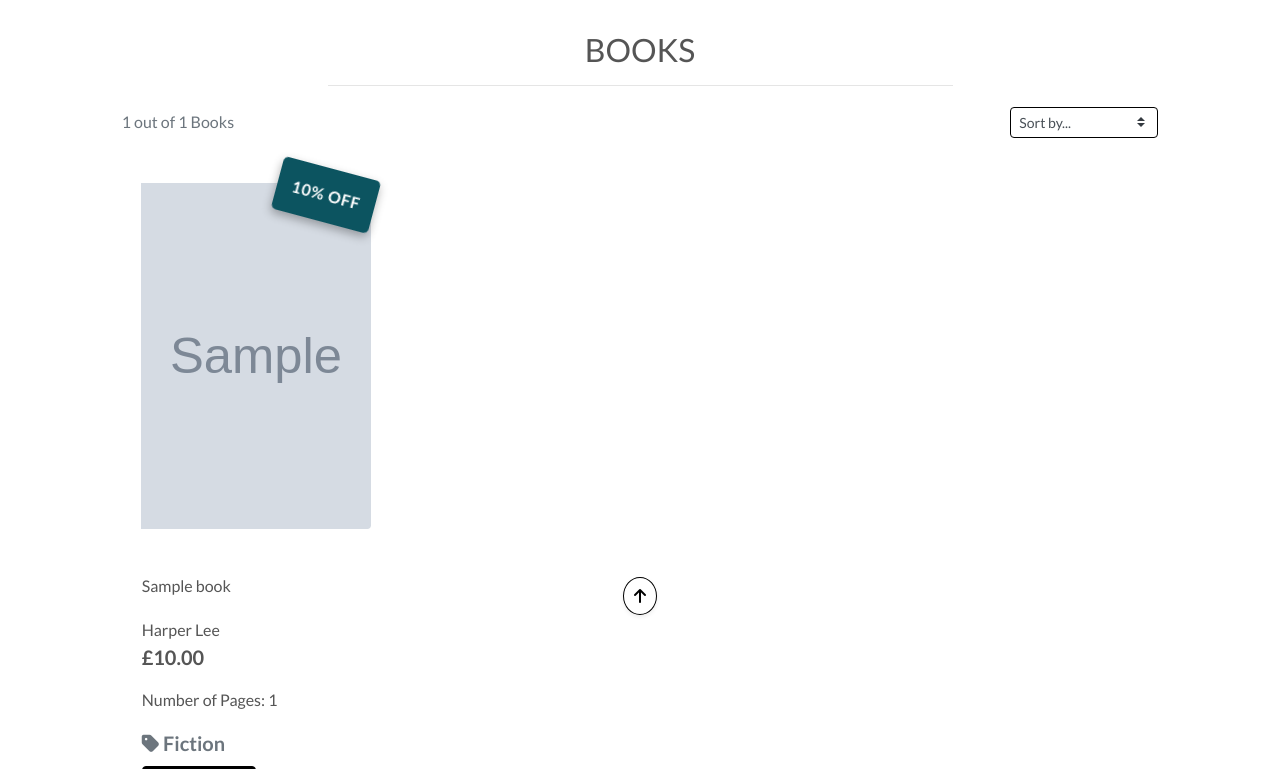
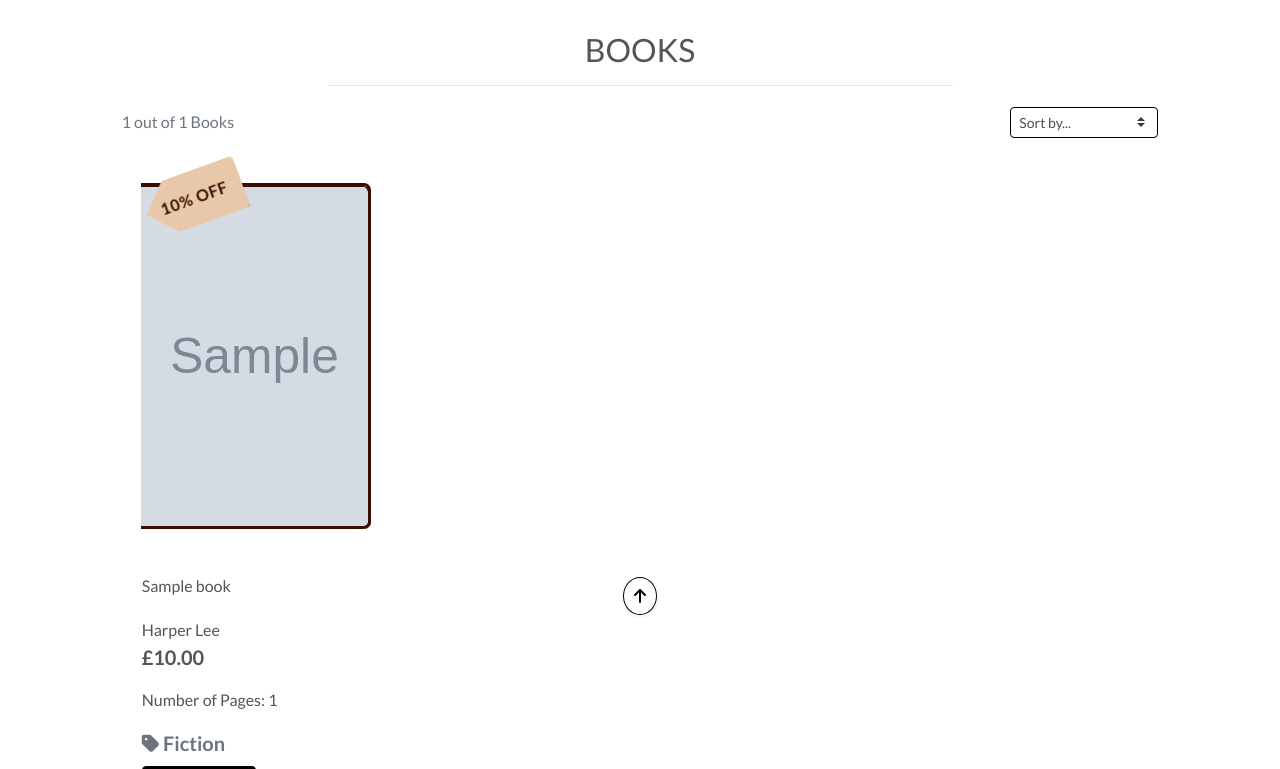
Before and after one commit to paddyw11/paiges-books, a Django app: page /books/ in a window 1280 px wide. Shown: the part 165-934 px from the top of the page. Run offline with Django 3.2, Linux system fonts and the light colour scheme; data comes from the database, SQL or seed files in the repository; tables that the repository leaves empty hold one stand-in row (values such as "Sample post"); grey boxes marked "Sample" are stand-in pictures; parts of the project's set-up code (start-up, migrations or seed data) failed here and were passed over; some libraries are stand-ins or nearby versions.

Commit message:
stlye: updates to book, bookwrap and cover styling and animation

```diff
--- a/books/templates/books/books.html
+++ b/books/templates/books/books.html
@@ -183,8 +183,6 @@
                         </nav>
                     </div>
                 </div>
-
-
             </div>
         </div>
     </div>
--- a/static/css/base.css
+++ b/static/css/base.css
@@ -123,14 +123,15 @@
 	width:230px;
 	position:relative;
 	perspective: 1200px;
+    overflow: visible;
 }
 
 .image-flash {
     position: absolute;
     top: -15px;
-    right: -5px;
-    background-color: #0c5460;
-    transform: rotate(15deg);
+    left: 3px;
+    background-color: #e7c9a9;
+    transform: rotate(-20deg);
     font-size: 0.9rem;
     font-weight: bold;
     padding: 10px 10px;
@@ -139,6 +140,7 @@
     box-shadow: 0 4px 10px rgba(0,0,0,0.3);
     text-transform: uppercase;
     letter-spacing: 0.05em;
+    clip-path: polygon(25% 0%, 100% 0%, 100% 100%, 25% 100%, 0% 50%);
 }
 
 .bookWrap .image-flash p {
@@ -149,13 +151,15 @@
     margin: 0;
     font-size: 1rem;
     font-weight: bold;
-    color: rgb(255, 255, 255);
+    color: #3A0D02;
     text-align: center;
     padding: 5px;
 }
 
 .book {
-	background:#000;
+	background:oldlace;
+    border-right: 3px solid #3A0D02;
+    border-top: 3px solid #3A0D02;
 	height:346px;
 	width:230px;
 	position:absolute;
@@ -192,32 +196,30 @@
 
 .cover {
 	position:absolute;
+    border-right:3px solid #3A0D02;
+    border-top:1px solid #3A0D02;
+    border-bottom:3px solid #3A0D02;
 	left:0;
 	top:0;
-
 	height: 100%;
 	width: 230px;
-
 	max-width: 230px;
 	max-height: 346px;
     backface-visibility: hidden;
-    border-radius: 0 4px 4px 0;
+    border-radius: 0 8px 8px 0;
     transition: transform .5s ease 0s, width .5s ease 0s;
     transform-origin: 0;
+    z-index: 1;
 }
 
 .cover:hover {
 	width:210px;
-    transform: rotateY(-20deg);
+    transform: rotateY(-15deg);
+    box-shadow: 0 4px 8px rgba(0,0,0,0.1);
+    transition: transform 0.3s ease, box-shadow 0.3s ease;
+    z-index: 10;
 }
-.cover:hover {
-    width: 250px;
-    transform: rotateY(-20deg);
-    transition: width 0.5s ease, transform 0.5s ease;
-    box-shadow: 0 4px 8px rgba(0,0,0,0.1);
-    transform: translateY(-5px);
-    transition: transform 0.3s ease, box-shadow 0.3s ease;
-}
+
 
 .spine {
 	background:rgb(0, 0, 0);
--- a/templates/base.html
+++ b/templates/base.html
@@ -36,7 +36,7 @@
     {% endblock %}
 
     <title>Paige's Books {% block extra_title %}{% endblock %}</title>
-    <link rel="shortcut icon" href="{% static 'favicon/favicon.ico' %}" />
+    <link rel="shortcut icon" href="{% static 'favicon/favicon.ico' %}">
 
   </head>
   <body>
```
